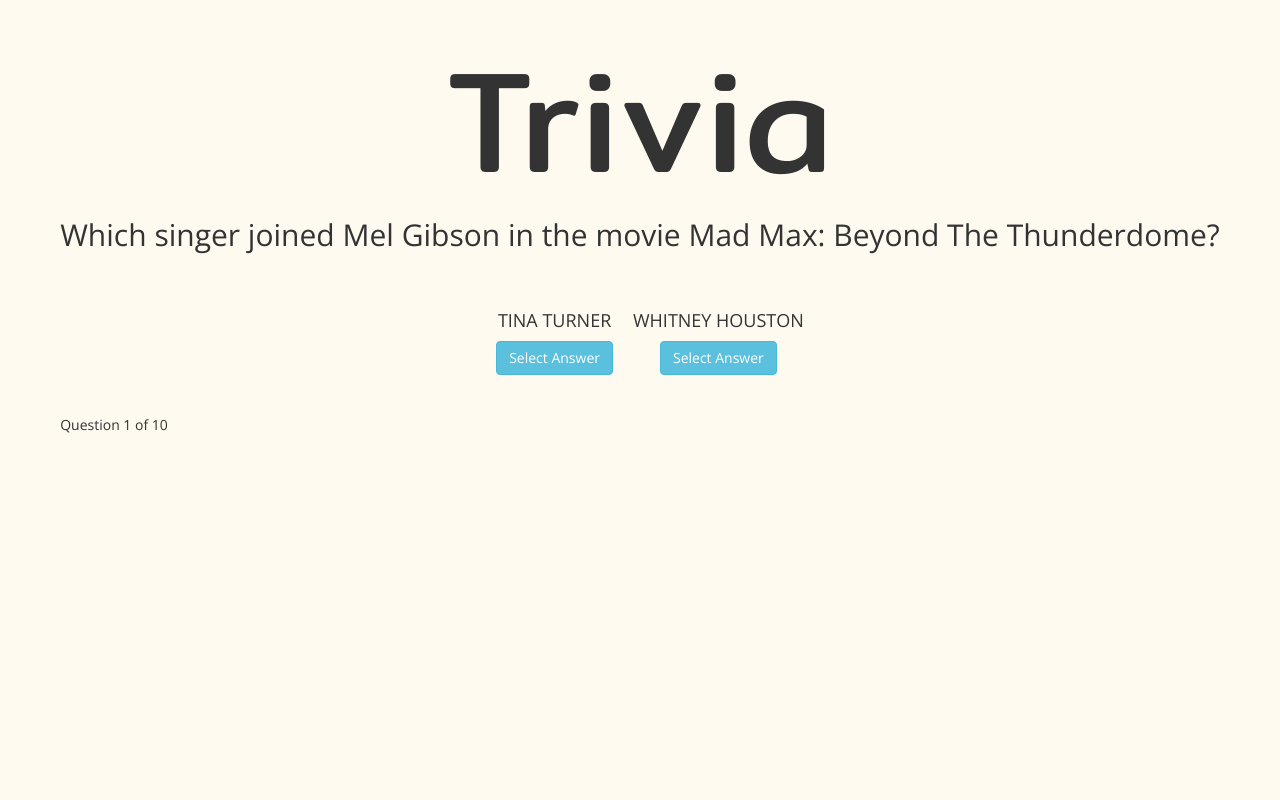
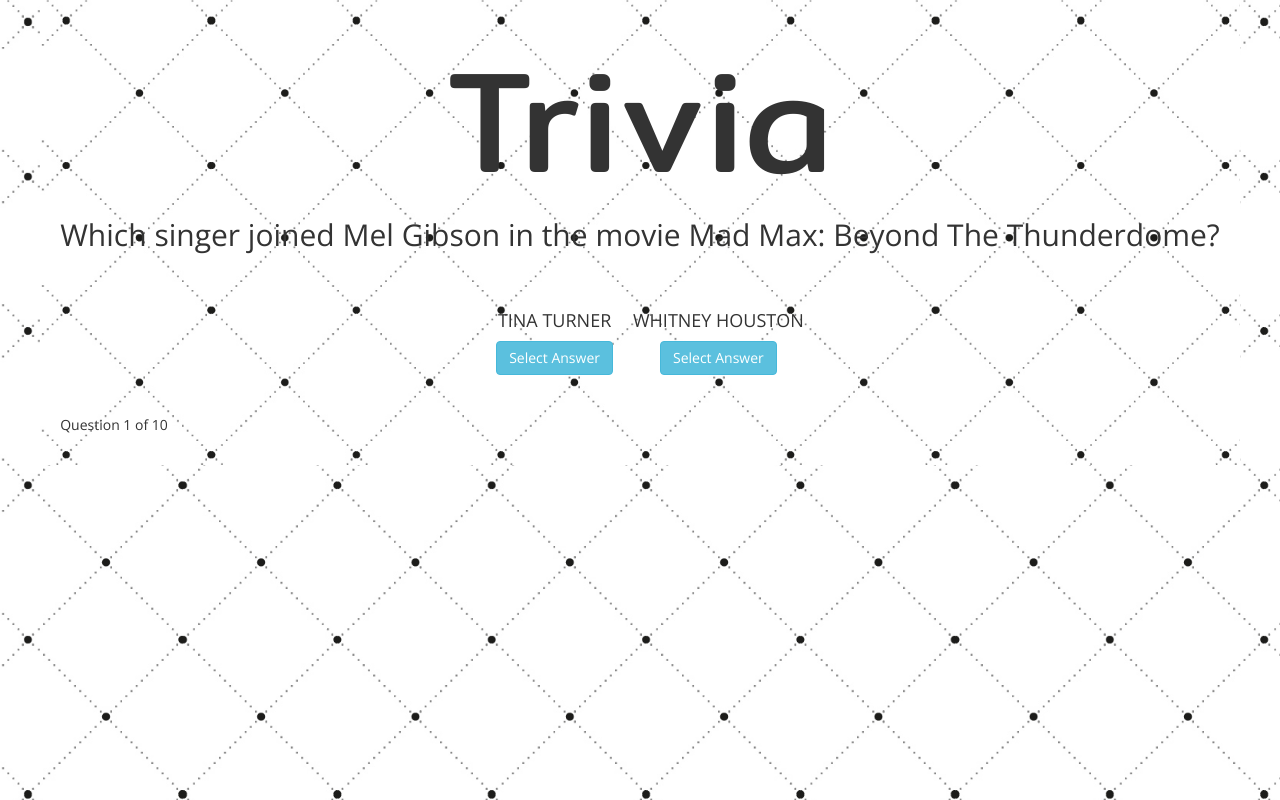
Before and after one commit to akernizan/triva, a plain HTML site: page index.html in a window 1280 px wide. Drawn offline with nearby package versions, Linux system fonts and the light colour scheme.

Commit message:
playing with background

```diff
--- a/css/style.css
+++ b/css/style.css
@@ -6,12 +6,16 @@
 html,
 body {
 	font-family: 'Open Sans', sans-serif;
-	background-color: floralwhite;
+	background-color: white;
+	overflow: hidden;
 	display: flex;
 	align-items: center;
 	justify-content: center;
 	align-content: center;
 	flex-direction: column;
+	background-image: url(../images/motivo2-01.jpg);
+	background-position: top left;
+	background-size: cover;
 }
 
 .wrapper {
```
